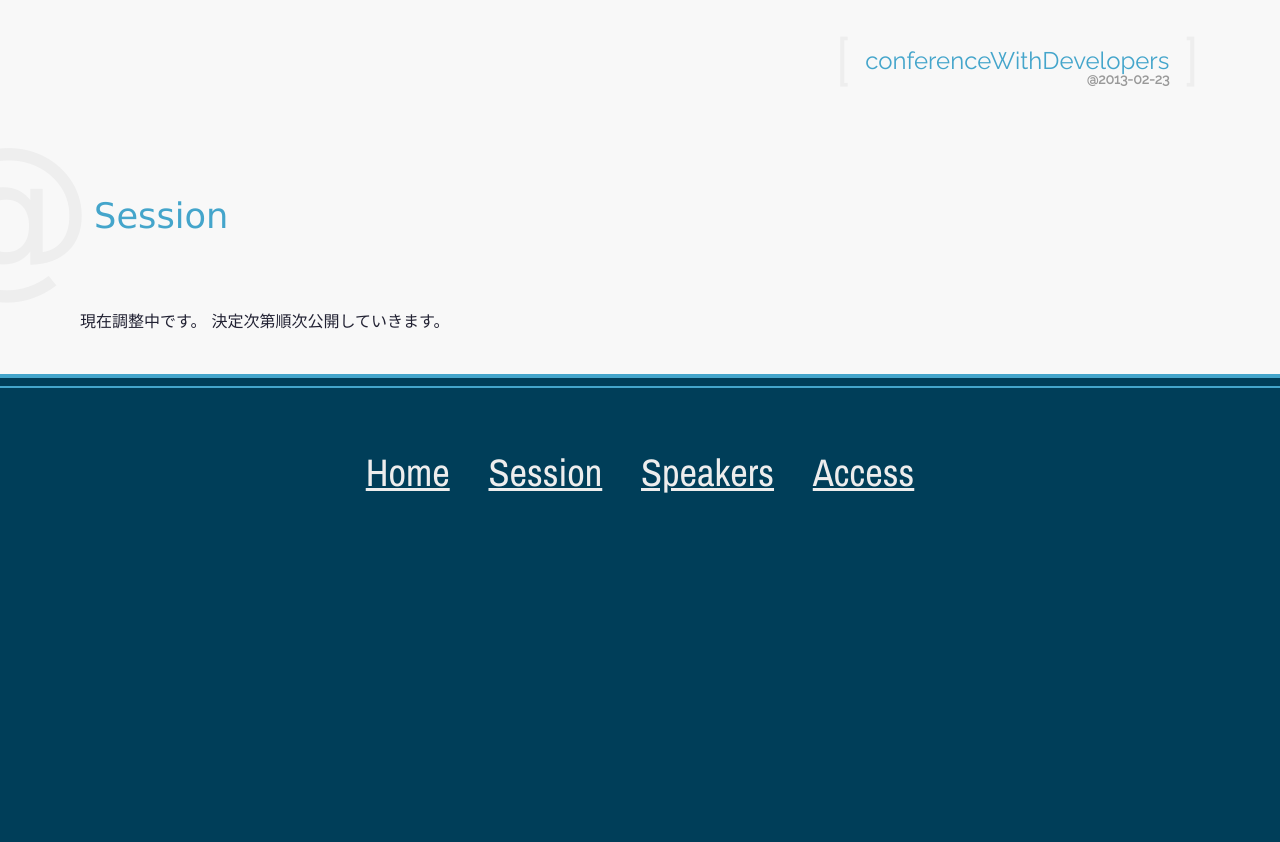
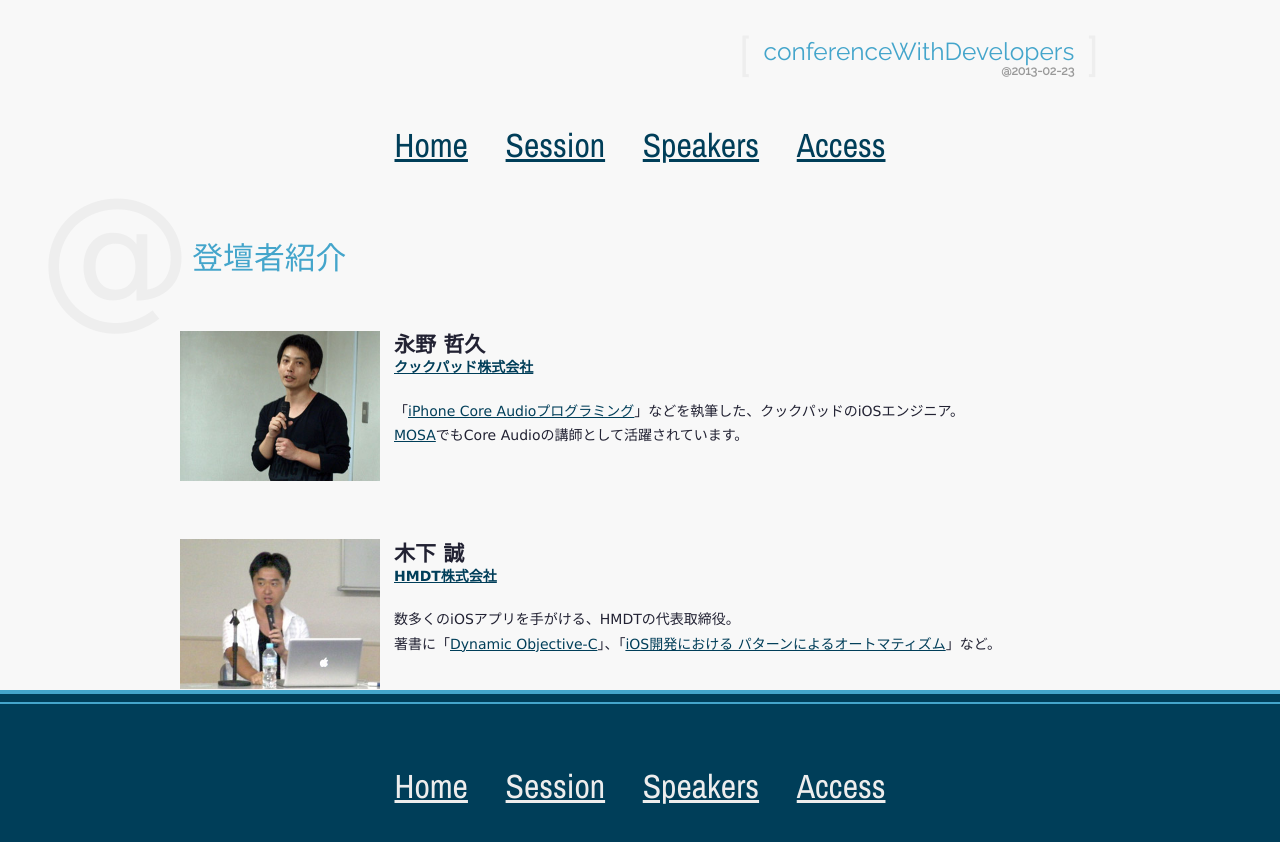
Before and after one commit to conference-with-developers/conference-with-developers.github.com, a plain HTML site: page speakers.html in a window 1280 px wide. Before the commit the page ends 800 px from the top, so only its background shows below. Drawn offline with nearby package versions, Linux system fonts and the light colour scheme.

Commit message:
version 1.0

```diff
--- a/speakers.html
+++ b/speakers.html
@@ -13,8 +13,8 @@
   </head>
   <body>
     <div>
+      <header>
 
-      <header>
         <div class="bracket">
   <hgroup class="logotype">
     <h1>conferenceWithDevelopers</h1>
@@ -22,12 +22,48 @@
   </hgroup>
 </div>
 
+
       </header>
+      <div id="over">
+      <nav class="global">
+  <ul>
+    <li><a href="/">Home</a></li>
+    <li><a href="/session">Session</a></li>
+    <li><a href="/speakers">Speakers</a></li>
+    <li><a href="/access">Access</a></li>
+  </ul>
+</nav>
 
+      </div>
       <article>
-        <h1 id='session'>Session</h1>
-
-<p>現在調整中です。 決定次第順次公開していきます。</p>
+        <h1 id='id8'>登壇者紹介</h1>
+<section class='speaker'>
+  <img src='./images/nagano.jpg' />
+  <div class='profile'>
+    <hgroup>
+      <h3>永野 哲久</h3>
+      <h4><a href='http://info.cookpad.com/'>クックパッド株式会社</a></h4>
+    </hgroup>
+    <p>
+      「<a href='http://www.sbcr.jp/products/4797355154.html'>iPhone Core Audioプログラミング</a>」などを執筆した、クックパッドのiOSエンジニア。<br />
+      <a href='http://www.mosa.gr.jp/'>MOSA</a>でもCore Audioの講師として活躍されています。
+    </p>
+  </div>
+</section><div class='clear-fix' />
+<p>　</p>
+<section class='speaker'>
+  <img src='./images/kinoshita.jpg' />
+  <div class='profile'>
+    <hgroup>
+      <h3>木下 誠</h3>
+      <h4><a href='http://hmdt.jp/'>HMDT株式会社</a></h4>
+    </hgroup>
+    <p>
+      数多くのiOSアプリを手がける、HMDTの代表取締役。<br />
+      著書に「<a href='http://www.bnn.co.jp/books/title_index/mac/dynamic_objectivec.html'>Dynamic Objective-C</a>」、「<a href='http://www.bnn.co.jp/books/title_index/mac/ios.html'>iOS開発における パターンによるオートマティズム</a>」など。
+    </p>
+  </div>
+</section><div class='clear-fix' />
       </article>
       <div class="style line x2">
       </div>
@@ -36,8 +72,8 @@
       <div class="style line x1">
       </div>
     </div>
-    <footer>
-      <nav>
+    <footer class="dark">
+      <nav class="global">
   <ul>
     <li><a href="/">Home</a></li>
     <li><a href="/session">Session</a></li>
--- a/stylesheets/screen.css
+++ b/stylesheets/screen.css
@@ -71,7 +71,7 @@ article, aside, details, figcaption, figure, footer, header, hgroup, menu, nav,
 /* line 1, ../../sass/_typography.scss */
 body {
   color: #223;
-  font-size: 12pt;
+  font-size: 10.5pt;
 }
 
 @media screen and (max-width: 568px) {
@@ -88,12 +88,12 @@ hgroup.logotype {
 /* line 17, ../../sass/_typography.scss */
 hgroup.logotype h1 {
   color: #44a5cb;
-  font-size: 4.5em;
+  font-size: 4.6em;
 }
 /* line 21, ../../sass/_typography.scss */
 hgroup.logotype h2 {
   color: #999;
-  font-size: 2.6em;
+  font-size: 2.3em;
 }
 
 /* line 27, ../../sass/_typography.scss */
@@ -115,12 +115,25 @@ strong {
 }
 
 /* line 45, ../../sass/_typography.scss */
+dt {
+  margin: 0.3em;
+  font-size: 1.1em;
+  font-weight: bold;
+}
+
+/* line 51, ../../sass/_typography.scss */
+dd {
+  margin-left: 3em;
+  margin-bottom: 1.2em;
+}
+
+/* line 56, ../../sass/_typography.scss */
 article > h1 {
   font-size: 2.2em;
   color: #44a5cb;
 }
 
-/* line 50, ../../sass/_typography.scss */
+/* line 61, ../../sass/_typography.scss */
 article > h1:before {
   content: '@';
   margin-left: -0.92em;
@@ -129,13 +142,13 @@ article > h1:before {
   vertical-align: -0.25em;
 }
 
-/* line 58, ../../sass/_typography.scss */
+/* line 69, ../../sass/_typography.scss */
 h2 {
   font-size: 1.5em;
   font-weight: bold;
 }
 
-/* line 63, ../../sass/_typography.scss */
+/* line 74, ../../sass/_typography.scss */
 article > h2:before {
   content: '-';
   margin-left: -0.5em;
@@ -144,8 +157,20 @@ article > h2:before {
   vertical-align: -0.2em;
 }
 
-/* line 71, ../../sass/_typography.scss */
+/* line 82, ../../sass/_typography.scss */
 a {
+  color: #003e59;
+}
+
+/* line 87, ../../sass/_typography.scss */
+a.peatix {
+  margin-top: 1.5em;
+  font-size: 1.5em;
+  font-weight: bold;
+}
+
+/* line 94, ../../sass/_typography.scss */
+footer.dark a {
   color: #ededed;
 }
 
@@ -154,7 +179,7 @@ div.bracket:before {
   content: '[';
   margin-right: 0.2em;
   font-family: 'Raleway';
-  font-size: 12em;
+  font-size: 10em;
   color: #eee;
 }
 
@@ -163,7 +188,7 @@ div.bracket:after {
   content: ']';
   margin-left: 0.2em;
   font-family: 'Raleway';
-  font-size: 12em;
+  font-size: 10em;
   color: #eee;
 }
 
@@ -187,15 +212,13 @@ body > div > header {
   font-size: 4pt;
 }
 
-/*
-  :after {
-    content: ']'
-  }
+/* line 33, ../../sass/_logotype.scss */
+body > div > article > div > hgroup {
+  font-size: 8pt;
 }
 
-*/
 @media screen and (max-width: 568px) {
-  /* line 42, ../../sass/_logotype.scss */
+  /* line 39, ../../sass/_logotype.scss */
   div.bracket {
     font-size: 2.8pt;
   }
@@ -224,69 +247,119 @@ body > div {
 /* line 5, ../../sass/_layout.scss */
 article, header {
   margin: 0 auto;
-  width: 1120px;
+  width: 920px;
 }
 
-/* line 11, ../../sass/_layout.scss */
+/* line 10, ../../sass/_layout.scss */
+.clear-fix {
+  clear: both;
+}
+
+/* line 14, ../../sass/_layout.scss */
 header {
   text-align: right;
 }
 
-/* line 14, ../../sass/_layout.scss */
+/* line 17, ../../sass/_layout.scss */
 article > div.bracket {
-  padding: 120px 0;
+  padding: 80px 0;
   text-align: center;
 }
 
 @media screen and (max-width: 568px) {
-  /* line 20, ../../sass/_layout.scss */
+  /* line 23, ../../sass/_layout.scss */
   header {
     width: 100%;
   }
 
-  /* line 24, ../../sass/_layout.scss */
+  /* line 27, ../../sass/_layout.scss */
   article {
     width: 90%;
   }
-  /* line 26, ../../sass/_layout.scss */
+  /* line 29, ../../sass/_layout.scss */
   article > div.bracket {
     padding: 50px 0;
   }
 
-  /* line 30, ../../sass/_layout.scss */
+  /* line 33, ../../sass/_layout.scss */
   header {
     text-align: center;
   }
 }
-/* line 36, ../../sass/_layout.scss */
-footer > nav {
+/* line 39, ../../sass/_layout.scss */
+nav.global {
   text-align: center;
 }
-/* line 38, ../../sass/_layout.scss */
-footer > nav ul {
+/* line 41, ../../sass/_layout.scss */
+nav.global ul {
   display: block;
   margin: 50px;
 }
-/* line 41, ../../sass/_layout.scss */
-footer > nav ul li {
+/* line 44, ../../sass/_layout.scss */
+nav.global ul li {
   display: inline-block;
   margin: 15px;
 }
 
+/* line 51, ../../sass/_layout.scss */
+div#over > nav.global ul {
+  margin: 0;
+}
+
 @media screen and (max-width: 568px) {
-  /* line 49, ../../sass/_layout.scss */
+  /* line 56, ../../sass/_layout.scss */
   footer > nav {
     text-align: left;
   }
-  /* line 51, ../../sass/_layout.scss */
+  /* line 58, ../../sass/_layout.scss */
   footer > nav ul {
     display: block;
   }
-  /* line 53, ../../sass/_layout.scss */
+  /* line 60, ../../sass/_layout.scss */
   footer > nav ul li {
     width: 100%;
   }
 }
+/* line 67, ../../sass/_layout.scss */
+section.speaker {
+  display: block;
+}
+/* line 69, ../../sass/_layout.scss */
+section.speaker img {
+  display: block;
+  float: left;
+  width: 200px;
+}
+/* line 75, ../../sass/_layout.scss */
+section.speaker div {
+  float: left;
+}
+/* line 77, ../../sass/_layout.scss */
+section.speaker div hgroup {
+  display: block;
+  margin-left: 1em;
+}
+/* line 80, ../../sass/_layout.scss */
+section.speaker div hgroup h3 {
+  margin: 0.2em 0;
+  font-size: 1.5em;
+  font-weight: bold;
+}
+/* line 86, ../../sass/_layout.scss */
+section.speaker div hgroup h4 {
+  font-weight: bold;
+}
+/* line 92, ../../sass/_layout.scss */
+section.speaker div p {
+  margin-left: 1em;
+  margin-top: 1.75em;
+}
+
+/* line 99, ../../sass/_layout.scss */
+section.speaker:after {
+  clear: both;
+}
+
 /* line 1, ../../sass/_footer.scss */
 div.style.line {
   display: block;
```
Also changed, not shown: access.html (+14 -3 lines), index.html (+57 -2 lines), session.html (+16 -5 lines), images/kinoshita.jpg (added), images/nagano.jpg (added).
